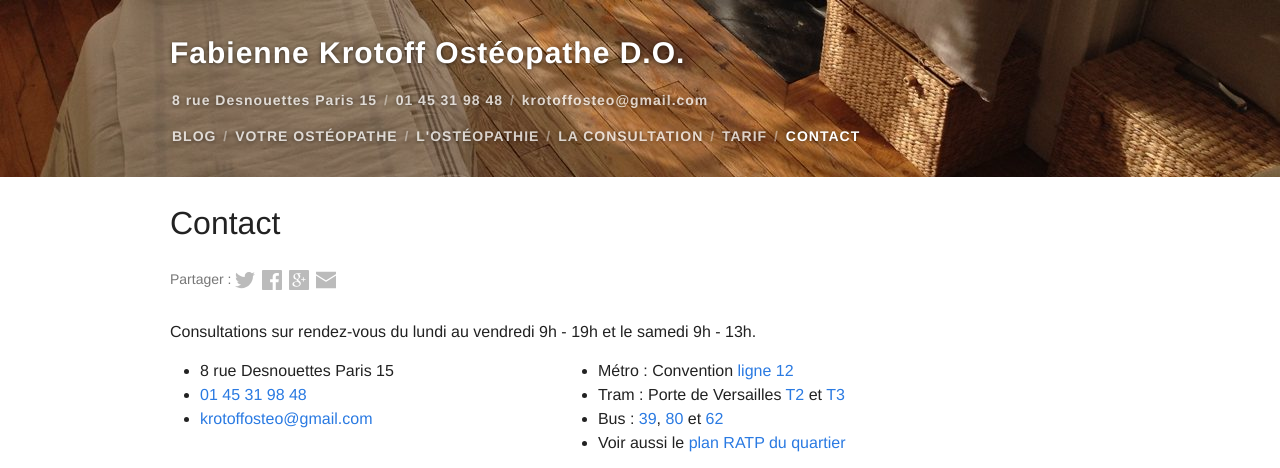
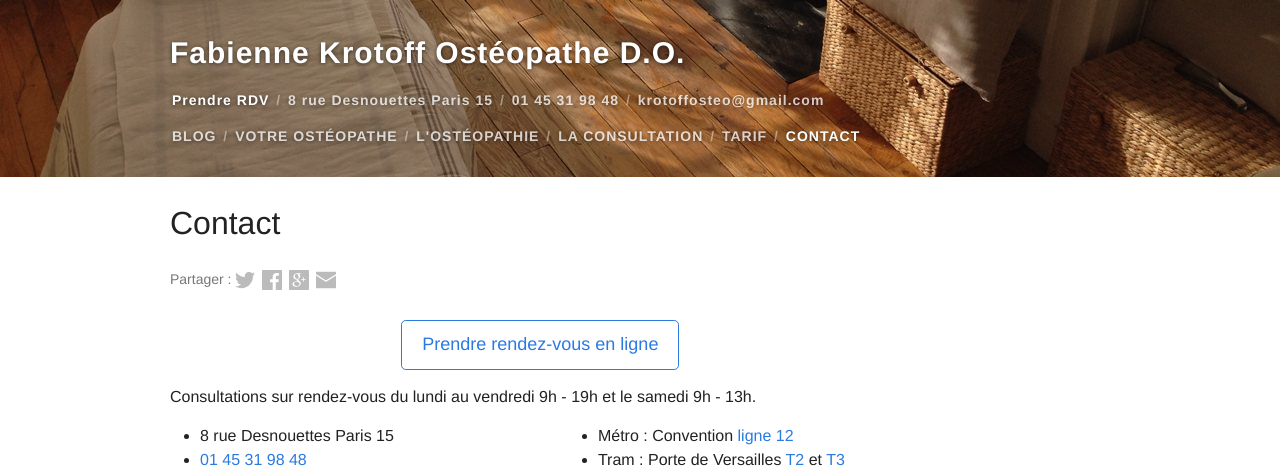
Before and after one commit to tkrotoff/osteo15, a Jekyll site: the page built from 5-Contact.md, in a window 1280 px wide, cut to the strip 0-468 px from the top of the page. Built offline with Jekyll 4.4.1, drawn with Linux system fonts in a browser that asks for light colours; nearby versions of some CDN libraries.

Commit message:
Add links to https://www.clicrdv.com/932-osteopathe

```diff
--- a/5-Contact.md
+++ b/5-Contact.md
@@ -6,9 +6,28 @@ permalink: /Contact/
 sitenav: true
 ---
 
+<div class="row">
+  <div class="col-md-3"></div>
+  <a class="btn btn-primary-outline btn-lg" href="https://www.clicrdv.com/932-osteopathe" role="button">Prendre rendez-vous en ligne</a>
+</div>
+
+<p></p>
+
 Consultations sur rendez-vous du lundi au vendredi 9h - 19h et le samedi 9h - 13h.
 
 <div class="row">
+  <!--
+    See Module de prise de RDV http://developers.clicrdv.com/fr/api-module-prise-rdv.html
+    Testing URL : https://www.clicrdv.com/932-osteopathe?nologo=1&popin=1&mobile=1
+  -->
+  <!--
+  <div class="col-md-10">
+    <div class="embed-responsive" style="padding-bottom: 100%">
+      <iframe src="https://www.clicrdv.com/932-osteopathe?websource=osteo15.com&nologo=1&popin=1&mobile=1&styles=transparent"></iframe>
+    </div>
+  </div>
+  -->
+
   <div class="col-md-5" markdown="1">
   - {{ site.address }}
   - <a href="tel:{{ site.tel | cgi_escape }}">{{ site.tel }}</a>
--- a/_includes/header.html
+++ b/_includes/header.html
@@ -5,6 +5,13 @@
     <a class="site-title" href="/">{{ site.title }}</a>
 
     <p class="site-meta">
+      <span class="nav-separator">
+        <a class="roll" href="https://www.clicrdv.com/932-osteopathe" style="opacity: 1">
+          <span data-title="Prendre RDV">Prendre RDV</span>
+        </a>
+      </span>
+      <span></span> <!-- Force whitespace -->
+
       <span class="nav-separator">
         <a class="roll" href="http://maps.apple.com/?q={{ site.title | append: ' ' | append: site.address | cgi_escape }}">
           <span data-title="{{ site.address }}">{{ site.address }}</span>
--- /dev/null
+++ b/_sass/_buttons.scss
@@ -0,0 +1,34 @@
+// Taken and adapted from Bootstrap alpha v4
+
+.btn {
+  display: inline-block;
+  font-weight: 400;
+  -webkit-user-select: none;
+     -moz-user-select: none;
+      -ms-user-select: none;
+          user-select: none;
+  border: 1px solid transparent;
+
+  // Reset transition-* defined on a
+  transition-property: all;
+  transition-duration: 0s;
+}
+
+.btn-primary-outline {
+  border-color: $link-color;
+}
+.btn-primary-outline:visited {
+  // Reset visited color from a:visited
+  color: $link-color;
+}
+.btn-primary-outline:hover {
+  background-color: $link-color;
+  color: $background-color;
+}
+
+.btn-lg {
+  padding: .75rem 1.25rem;
+  font-size: $font-size-large;
+  line-height: 1.333333;
+  border-radius: .3rem;
+}
--- a/css/main.scss
+++ b/css/main.scss
@@ -70,5 +70,6 @@ $on-laptop:     800px;
   "responsive-embed",
   "icons",
   "roll",
-  "tags"
+  "tags",
+  "buttons"
 ;
```
